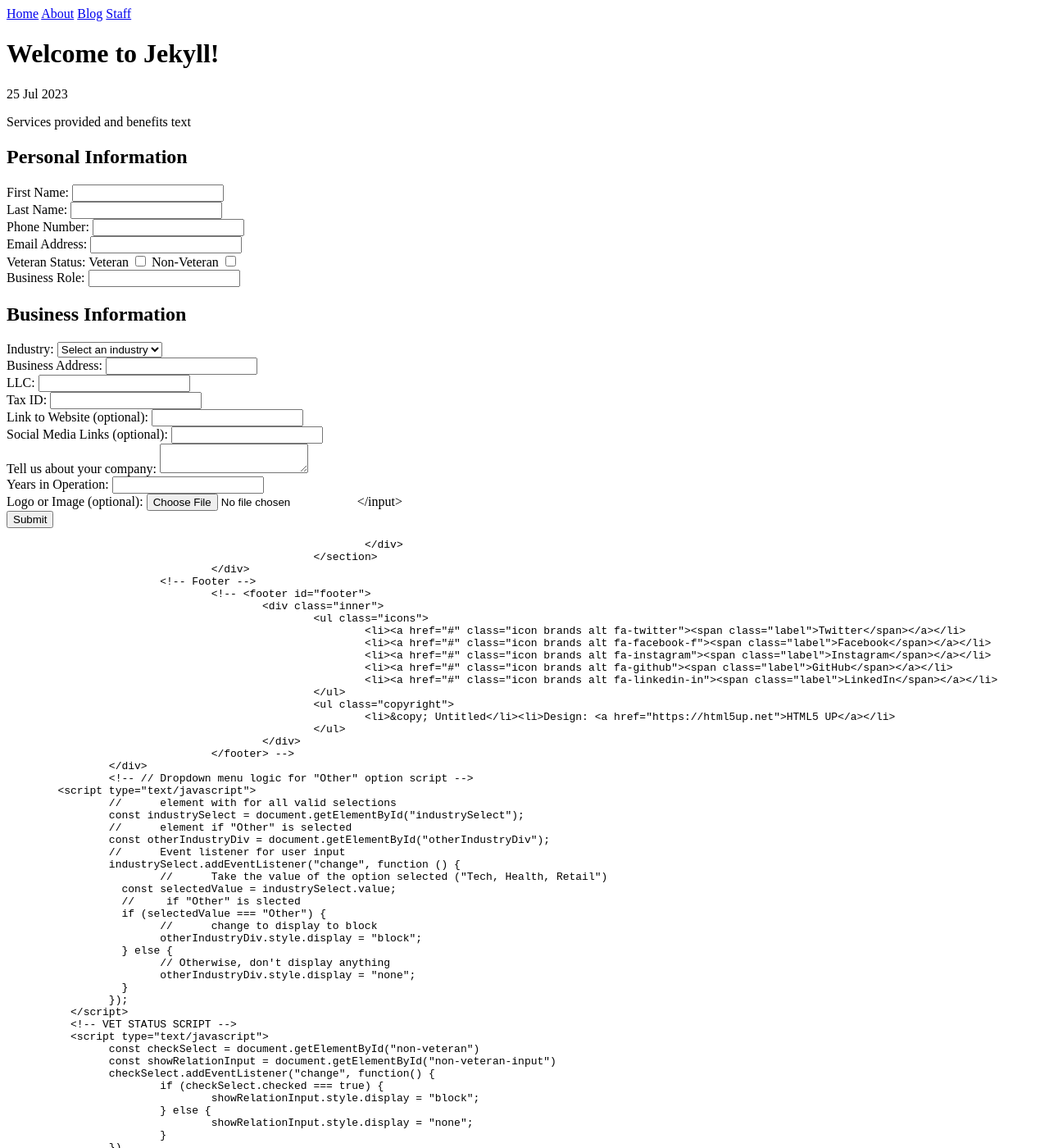
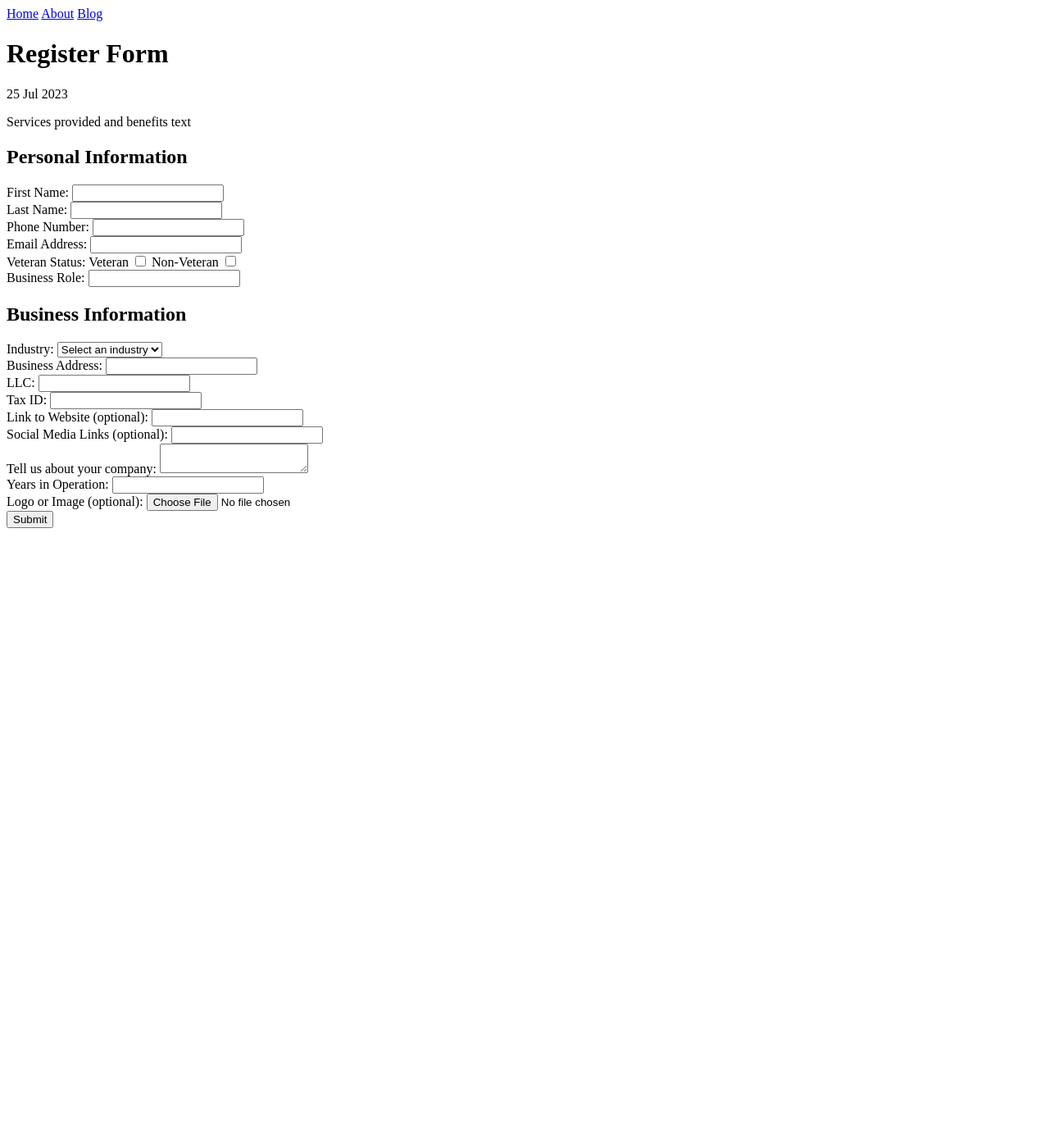
Before and after one commit to lamarjd/Jekyll-Forms, a Jekyll site: the page built from _posts/2023-07-25-welcome-to-jekyll.markdown, in a window 1280 px wide and 1400 px high. Shown: the whole window at 82% size. Built offline with Jekyll 4.4.1, drawn with Linux system fonts in a browser that asks for light colours; some of the changed text lies outside the part shown.

Commit message:
JS script rendering

```diff
--- a/_data/navigation.yml
+++ b/_data/navigation.yml
@@ -8,5 +8,3 @@
   link: /about.html
 - name: Blog
   link: /blog.html
-- name: Staff
-  link: /staff.html
--- a/_posts/2023-07-25-welcome-to-jekyll.markdown
+++ b/_posts/2023-07-25-welcome-to-jekyll.markdown
@@ -1,6 +1,6 @@
 ---
-title:  "Welcome to Jekyll!"
-date:   2023-07-25 16:12:54 -0700
+title: "Register Form"
+date: 2023-07-25 16:12:54 -0700
 categories: jekyll update
 ---
 
@@ -9,6 +9,7 @@ Services provided and benefits text
 ## Personal Information
 
 {% raw %}
+<body>
 <form>
     <div>
         <label>
@@ -154,68 +155,12 @@ Services provided and benefits text
 												type="file"
 												name="logoImage"
 												accept="image/png, image/jpeg">
-												</input>
 											</label>
 										  </div>
 										<button type="submit">Submit</button>
 									</form>
-								</div>
-							</section>
-					</div>
-				<!-- Footer -->
-					<!-- <footer id="footer">
-						<div class="inner">
-							<ul class="icons">
-								<li><a href="#" class="icon brands alt fa-twitter"><span class="label">Twitter</span></a></li>
-								<li><a href="#" class="icon brands alt fa-facebook-f"><span class="label">Facebook</span></a></li>
-								<li><a href="#" class="icon brands alt fa-instagram"><span class="label">Instagram</span></a></li>
-								<li><a href="#" class="icon brands alt fa-github"><span class="label">GitHub</span></a></li>
-								<li><a href="#" class="icon brands alt fa-linkedin-in"><span class="label">LinkedIn</span></a></li>
-							</ul>
-							<ul class="copyright">
-								<li>&copy; Untitled</li><li>Design: <a href="https://html5up.net">HTML5 UP</a></li>
-							</ul>
-						</div>
-					</footer> -->
-			</div>
-			<!-- // Dropdown menu logic for "Other" option script -->
-		<script type="text/javascript">
-			// 	element with for all valid selections
-			const industrySelect = document.getElementById("industrySelect");
-			// 	element if "Other" is selected
-			const otherIndustryDiv = document.getElementById("otherIndustryDiv");
-			//	Event listener for user input
-			industrySelect.addEventListener("change", function () {
-				// 	Take the value of the option selected ("Tech, Health, Retail")
-			  const selectedValue = industrySelect.value;
-			  //	 if "Other" is slected
-			  if (selectedValue === "Other") {
-				// 	change to display to block
-				otherIndustryDiv.style.display = "block";
-			  } else {
-				// Otherwise, don't display anything
-				otherIndustryDiv.style.display = "none";
-			  }
-			});
-		  </script>
-		  <!-- VET STATUS SCRIPT -->
-		  <script type="text/javascript">
-			const checkSelect = document.getElementById("non-veteran")
-			const showRelationInput = document.getElementById("non-veteran-input")
-			checkSelect.addEventListener("change", function() {
-				if (checkSelect.checked === true) {
-					showRelationInput.style.display = "block";
-				} else {
-					showRelationInput.style.display = "none";
-				}
-			})
-		  </script>
-	</body>
-</html>
-    <button type="submit">Submit</button>
-</form>
+										<script src="/assets/js/myscript.js" ></script>
+									</body>
+
+
 {% endraw %}
-
-## Footer
-
-[//]: # (Add your footer content here)
--- /dev/null
+++ b/assets/js/myscript.js
@@ -0,0 +1,31 @@
+
+  document.addEventListener('DOMContentLoaded', function() {
+    const veteranCheckbox = document.getElementById('veteran');
+    const nonVeteranCheckbox = document.getElementById('non-veteran');
+    const nonVeteranInput = document.getElementById('non-veteran-input');
+
+    veteranCheckbox.addEventListener('change', function() {
+      nonVeteranInput.style.display = this.checked ? 'none' : 'block';
+    });
+
+    nonVeteranCheckbox.addEventListener('change', function() {
+      nonVeteranInput.style.display = this.checked ? 'block' : 'none';
+    });
+  });
+
+			const industrySelect = document.getElementById("industrySelect");
+			// 	element if "Other" is selected
+			const otherIndustryDiv = document.getElementById("otherIndustryDiv");
+			//	Event listener for user input
+			industrySelect.addEventListener("change", function () {
+				// 	Take the value of the option selected ("Tech, Health, Retail")
+			  const selectedValue = industrySelect.value;
+			  //	 if "Other" is slected
+			  if (selectedValue === "Other") {
+				// 	change to display to block
+				otherIndustryDiv.style.display = "block";
+			  } else {
+				// Otherwise, don't display anything
+				otherIndustryDiv.style.display = "none";
+			  }
+			});
--- a/index.html
+++ /dev/null
@@ -1,5 +0,0 @@
----
-layout: default
-title: Home
----
-<h1>{{ "Hello World!" | downcase }}</h1>
```
Also changed, not shown: _posts/2023-07-25-register.md (deleted, +0 -65 lines), _posts/2023-07-26-apples.md (deleted, +0 -10 lines), _posts/2023-07-26-bananas.md (deleted, +0 -13 lines), _posts/2023-07-26-kiwifruit.md (deleted, +0 -11 lines), staff.html (deleted, +0 -14 lines).
